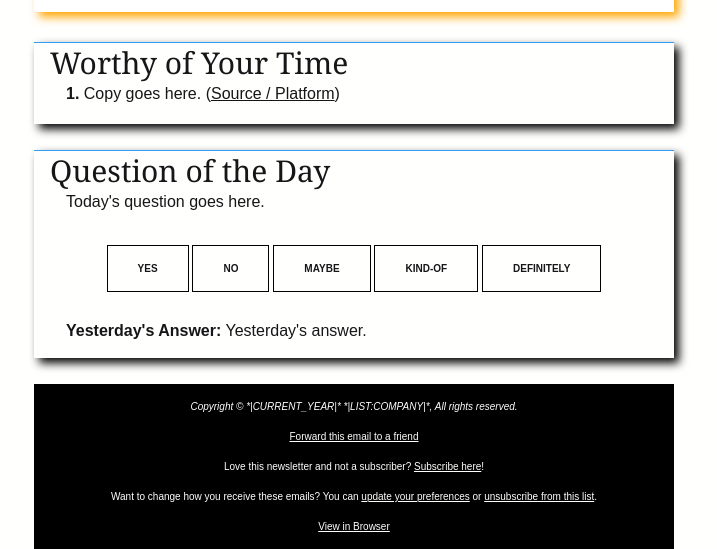
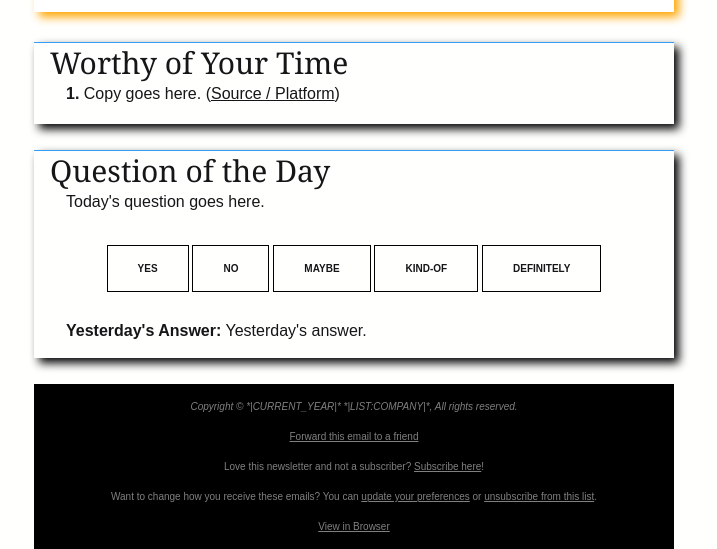
Before and after one commit to DirkHardware/newsletter, a plain HTML site: page 2019-05-Redesign--Alt-03c_2020.html in a window 1280 px wide. Shown: the part 3159-3708 px from the top of the page, without its empty margins (286-1003 px from the left). Drawn offline with Linux system fonts and the light colour scheme.

Commit message:
color optimizations

```diff
--- a/2019-05-Redesign--Alt-03c_2020.html
+++ b/2019-05-Redesign--Alt-03c_2020.html
@@ -507,10 +507,10 @@
         <td align="center">
           <table align="center" cellpadding="0" cellspacing="0" border="0" role="presentation" style="width:90%;margin:0 auto;">
             <tr>
-              <td align="center" style="padding:15px 0;font-family:arial, helvetica, sans-serif;-webkit-text-size-adjust:none;font-size:10px;color:#fffffe;" mc:edit="footer">
+              <td align="center" style="padding:15px 0;font-family:arial, helvetica, sans-serif;-webkit-text-size-adjust:none;font-size:10px;color: grey;" mc:edit="footer">
                 <em style="font-style:italic;">Copyright © *|CURRENT_YEAR|* *|LIST:COMPANY|*, All rights reserved.</em>
-                <br> <br><a href="*|FORWARD|*" style="color:#fffffe;text-decoration:underline;" target="_blank">Forward this email to a friend</a>
-                <br> <br>Love this newsletter and not a subscriber? <a href="https://frntofficesport.com/newsletters/" style="text-decoration:underline;color:#fffffe;" target="_blank">Subscribe here</a>!<br> <br>Want to change how you receive these emails? You can <a href="*|UPDATE_PROFILE|*" style="color:#fffffe;text-decoration:underline;" target="_blank">update your preferences</a> or <a href="*|UNSUB|*" style="color:#fffffe;text-decoration:underline;" target="_blank">unsubscribe from this list</a>.<br> <br><a href="*|ARCHIVE|*" style="text-decoration:underline;color:#fffffe;" target="_blank">View in Browser</a>
+                <br> <br><a href="*|FORWARD|*" style="color: grey;text-decoration:underline;" target="_blank">Forward this email to a friend</a>
+                <br> <br>Love this newsletter and not a subscriber? <a href="https://frntofficesport.com/newsletters/" style="text-decoration:underline;color: grey;" target="_blank">Subscribe here</a>!<br> <br>Want to change how you receive these emails? You can <a href="*|UPDATE_PROFILE|*" style="color:grey;text-decoration:underline;" target="_blank">update your preferences</a> or <a href="*|UNSUB|*" style="color:grey;text-decoration:underline;" target="_blank">unsubscribe from this list</a>.<br> <br><a href="*|ARCHIVE|*" style="text-decoration:underline;color:grey;" target="_blank">View in Browser</a>
               </td>
             </tr>
           </table>
```
